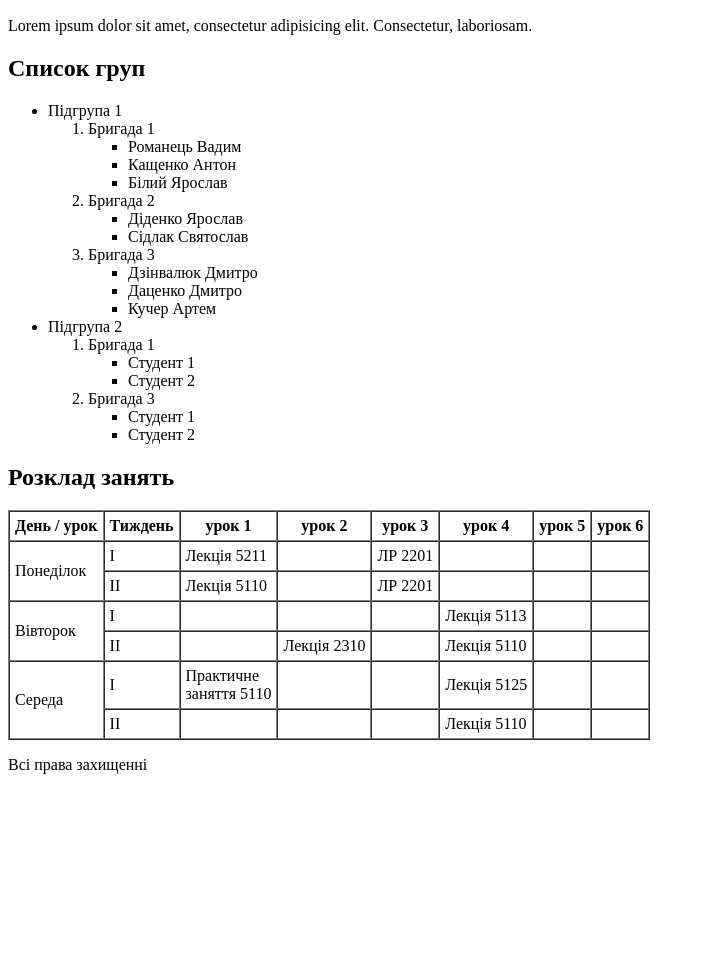
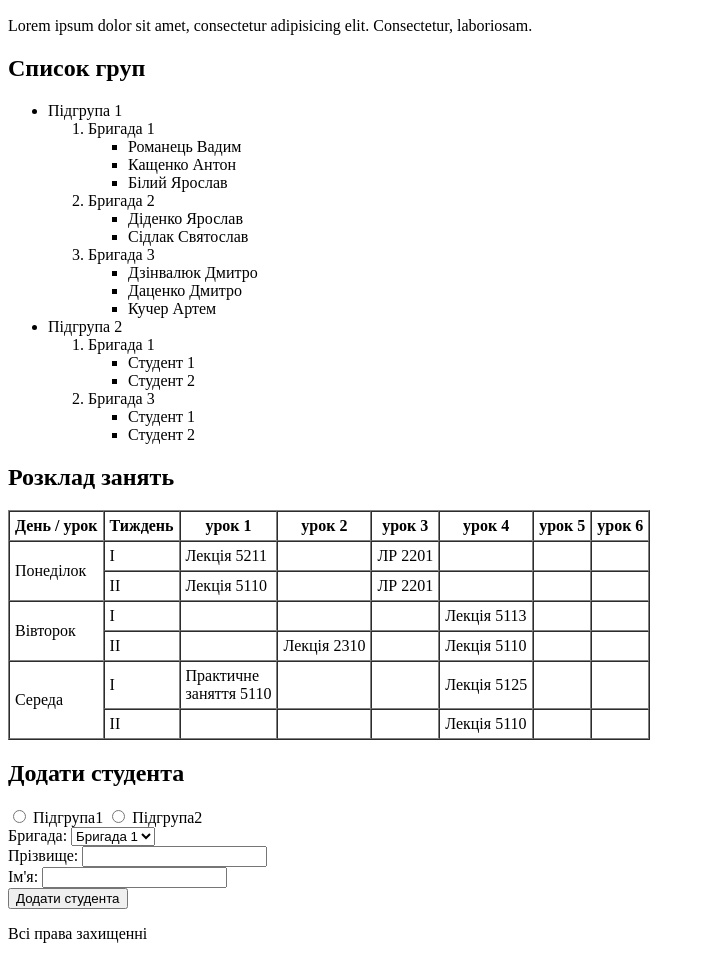
Before and after one commit to vromvrooom/laba2web, a plain HTML site: page index.html in a window 1280 px wide. Shown: the part 110-1069 px from the top of the page, without its empty margins (0-705 px from the left). Before the commit the page ends 900 px from the top, so only its background shows below. Drawn offline with Linux system fonts and the light colour scheme.

Commit message:
Додав форму з додаванням студента в групу

```diff
--- a/index.html
+++ b/index.html
@@ -132,6 +132,27 @@
                 </tr>
             </table>
         </section>
+        <section>
+            <h2>Додати студента</h2>
+            <form>
+                <input type="radio" name="subgroup" value="1"> Підгрупа1
+                <input type="radio" name="subgroup" value="2"> Підгрупа2
+                <br>
+                <span>Бригада:</span>
+                <select>
+                    <option>Бригада 1</option>
+                    <option>Бригада 2</option>
+                </select>
+                <br>
+                <span>Прізвище:</span>
+                <input type="text" id="surname" name="surname">
+                <br>
+                <span>Ім'я:</span>
+                <input type="text" id="name" name="name">
+                <br>
+                <button type="submit">Додати студента</button>
+            </form>
+        </section>
     </main>
     <footer><p>Всі права захищенні</p></footer>
 </body>
```
